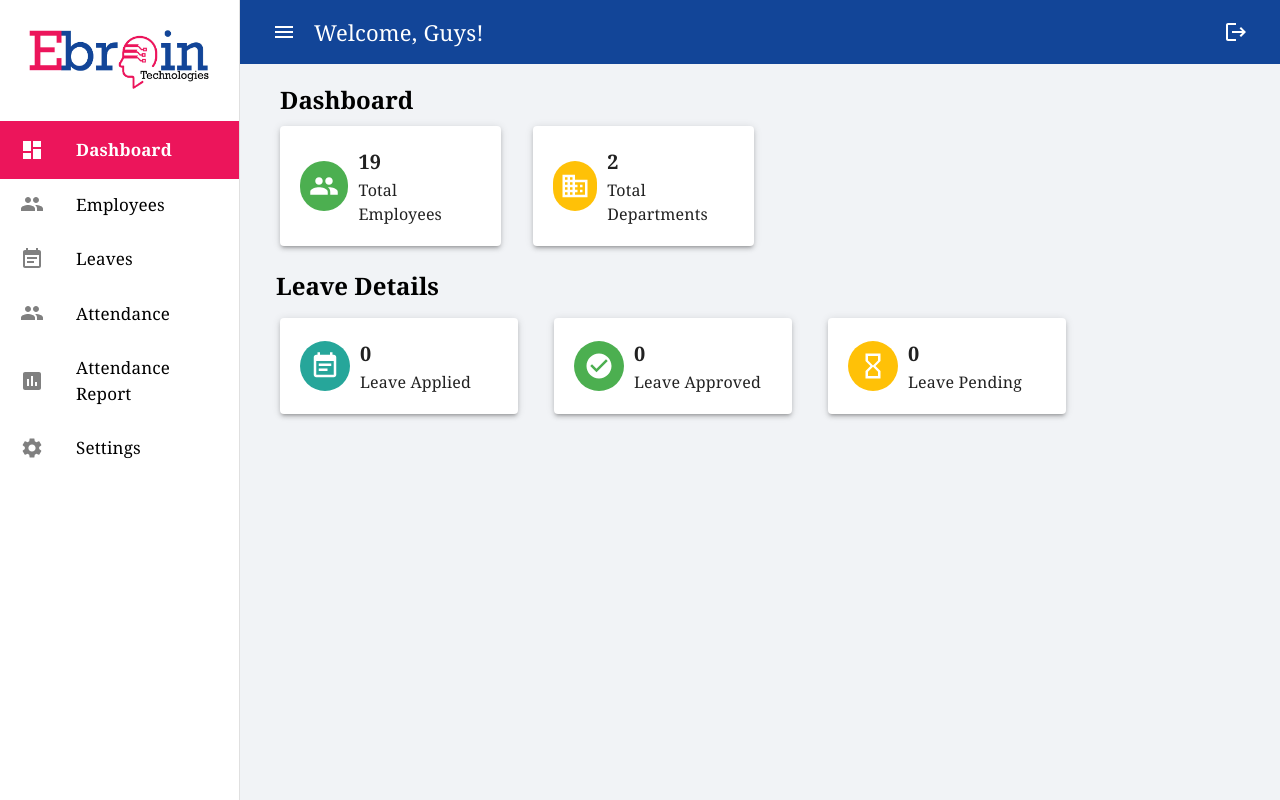
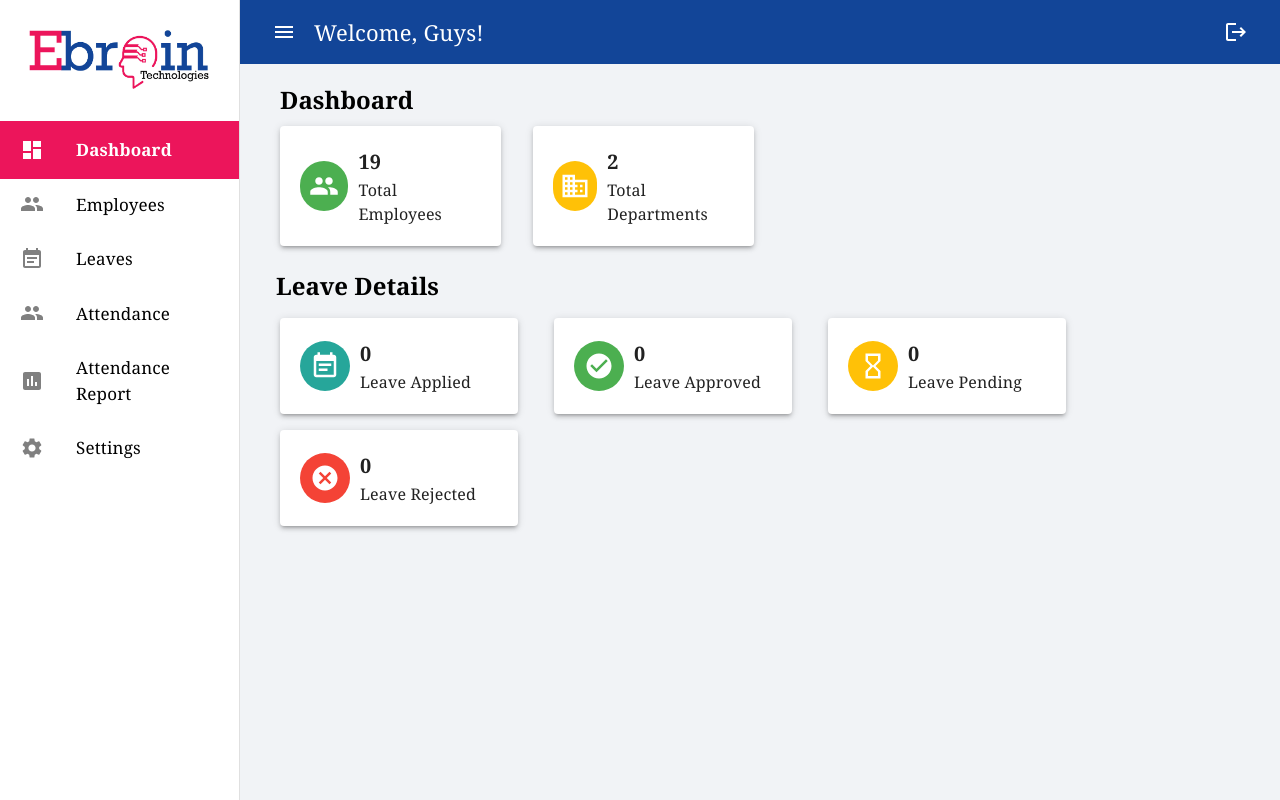
Before and after one commit to Agalya-10/Attendance-Management, a React (Create React App) app: page /dashboard in a window 1280 px wide. Built offline with nearby package versions, Linux system fonts and the light colour scheme.

Commit message:
Incompleted

```diff
--- a/src/Components/Dashboard.js
+++ b/src/Components/Dashboard.js
@@ -5,6 +5,7 @@ import BusinessIcon from "@mui/icons-material/Business";
 import EventNoteIcon from "@mui/icons-material/EventNote";
 import CheckCircleIcon from "@mui/icons-material/CheckCircle";
 import HourglassEmptyIcon from "@mui/icons-material/HourglassEmpty";
+import CancelIcon from "@mui/icons-material/Cancel";
 import { COMPONENT_LABEL } from "../Shared/Constant";
 import TypographyLabel from "../Navbar/ComponentLabel";
 const Dashboard = () => {
@@ -13,7 +14,9 @@ const Dashboard = () => {
 
   const totalLeaves = Object.keys(storedLeaves).length;
   const approvedLeaves = Object.values(storedLeaves).filter(status => status === "Approved").length;
-  const pendingLeaves = totalLeaves - approvedLeaves;
+  const rejectedLeaves = Object.values(storedLeaves).filter(status => status === "Rejected").length;
+  const pendingLeaves = totalLeaves - approvedLeaves - rejectedLeaves;
+
   return (
     <>
       <TypographyLabel label={COMPONENT_LABEL.LABEL_DASHBOARD} />
@@ -39,7 +42,8 @@ const Dashboard = () => {
         <Grid2 container spacing={2}>
           {[{ title: "Leave Applied", value: totalLeaves, icon: <EventNoteIcon />, color: "#26A69A" },
             { title: "Leave Approved", value: approvedLeaves, icon: <CheckCircleIcon />, color: "#4CAF50" },
-            { title: "Leave Pending", value: pendingLeaves, icon: <HourglassEmptyIcon />, color: "#FFC107" }
+            { title: "Leave Pending", value: pendingLeaves, icon: <HourglassEmptyIcon />, color: "#FFC107" },
+            { title: "Leave Rejected", value: rejectedLeaves, icon: <CancelIcon />, color: "#F44336" }
           ].map((item, index) => (
             <Grid2 item size={3} sm={4} md={3} key={index} sx={{ marginLeft: "20px" }}>
               <Paper elevation={3} sx={{ padding: "20px", display: "flex", alignItems: "center", gap: "10px", background: "white" }}>
--- a/src/Shared/Constant.js
+++ b/src/Shared/Constant.js
@@ -6,7 +6,7 @@ export const TOASTER_MESSAGES = {
 };
 
 export const ROUTES = {
-  successPage: '/sidenav',
+  successPage: '/dashboard',
 };
 
 export const COMPONENT_LABEL = {
```
